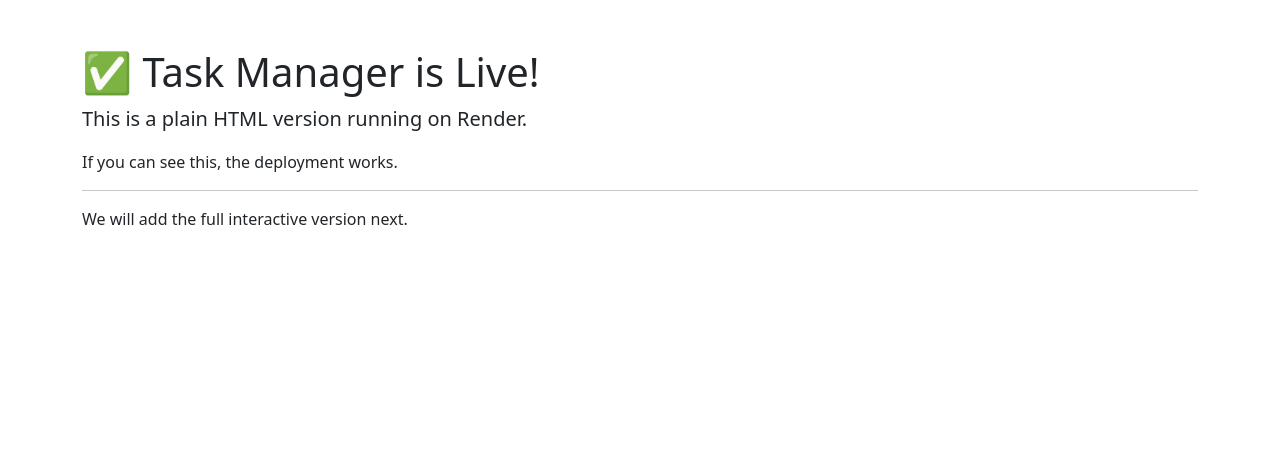
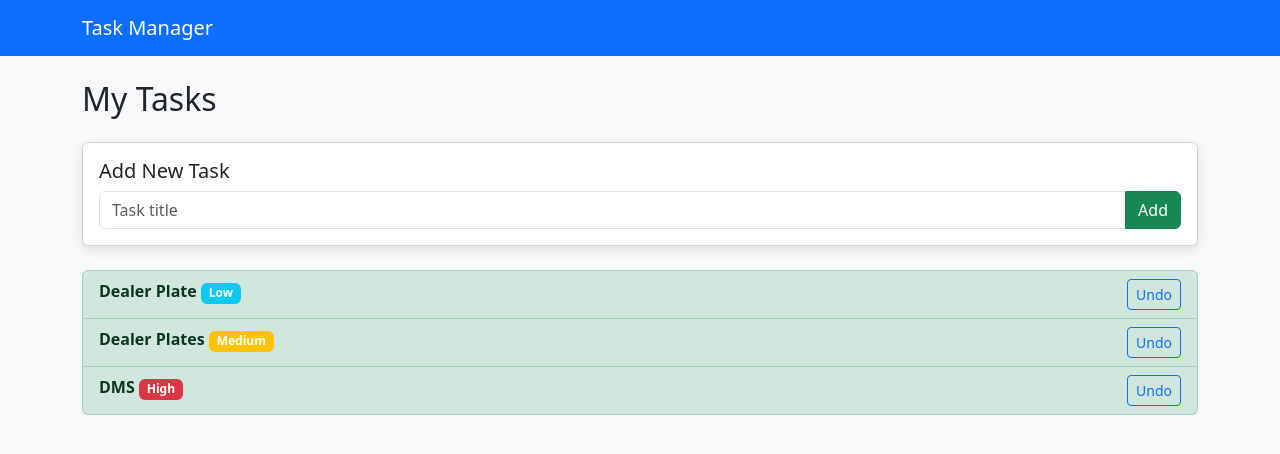
Before and after one commit to g6b9jwt278-alt/g6b9jwt278-task-manager, a Flask app: page / in a window 1280 px wide. Shown: the top 454 px of the page. Run offline with Flask 3, Linux system fonts and the light colour scheme; data comes from the database, SQL or seed files in the repository.

Commit message:
Restore full frontend

```diff
--- a/templates/index.html
+++ b/templates/index.html
@@ -5,12 +5,85 @@
     <meta name="viewport" content="width=device-width, initial-scale=1.0">
     <title>Task Manager</title>
     <link href="https://cdn.jsdelivr.net/npm/bootstrap@5.3.3/dist/css/bootstrap.min.css" rel="stylesheet">
+    <style>
+        body { background-color: #f8f9fa; }
+        .card { box-shadow: 0 4px 12px rgba(0,0,0,0.1); }
+    </style>
 </head>
-<body class="container mt-5">
-    <h1>✅ Task Manager is Live!</h1>
-    <p class="lead">This is a plain HTML version running on Render.</p>
-    <p>If you can see this, the deployment works.</p>
-    <hr>
-    <p>We will add the full interactive version next.</p>
+<body>
+    <nav class="navbar navbar-dark bg-primary">
+        <div class="container">
+            <span class="navbar-brand">Task Manager</span>
+        </div>
+    </nav>
+
+    <div class="container mt-4">
+        <h2 class="mb-4">My Tasks</h2>
+
+        <!-- Add Task -->
+        <div class="card mb-4">
+            <div class="card-body">
+                <h5>Add New Task</h5>
+                <div class="input-group">
+                    <input type="text" id="titleInput" class="form-control" placeholder="Task title">
+                    <button onclick="addTask()" class="btn btn-success">Add</button>
+                </div>
+            </div>
+        </div>
+
+        <!-- Task List -->
+        <div id="taskList" class="list-group">
+            <!-- Populated by JavaScript -->
+        </div>
+    </div>
+
+    <script>
+        const API_URL = '/api/tasks';
+
+        async function loadTasks() {
+            const res = await fetch(API_URL);
+            const tasks = await res.json();
+            const container = document.getElementById('taskList');
+            container.innerHTML = '';
+
+            tasks.forEach(task => {
+                const div = document.createElement('div');
+                div.className = `list-group-item ${task.completed ? 'list-group-item-success' : ''}`;
+                div.innerHTML = `
+                    <strong>${task.title}</strong>
+                    <span class="badge bg-${task.priority === 'High' ? 'danger' : task.priority === 'Medium' ? 'warning' : 'info'}">${task.priority}</span>
+                    <button onclick="toggleComplete(${task.id})" class="btn btn-sm btn-outline-primary float-end">
+                        ${task.completed ? 'Undo' : 'Complete'}
+                    </button>
+                `;
+                container.appendChild(div);
+            });
+        }
+
+        async function addTask() {
+            const title = document.getElementById('titleInput').value.trim();
+            if (!title) return;
+
+            await fetch(API_URL, {
+                method: 'POST',
+                headers: {'Content-Type': 'application/json'},
+                body: JSON.stringify({ title })
+            });
+            document.getElementById('titleInput').value = '';
+            loadTasks();
+        }
+
+        async function toggleComplete(id) {
+            await fetch(`${API_URL}/${id}`, {
+                method: 'PUT',
+                headers: {'Content-Type': 'application/json'},
+                body: JSON.stringify({ completed: true })
+            });
+            loadTasks();
+        }
+
+        // Load tasks when page opens
+        window.onload = loadTasks;
+    </script>
 </body>
 </html>
```
